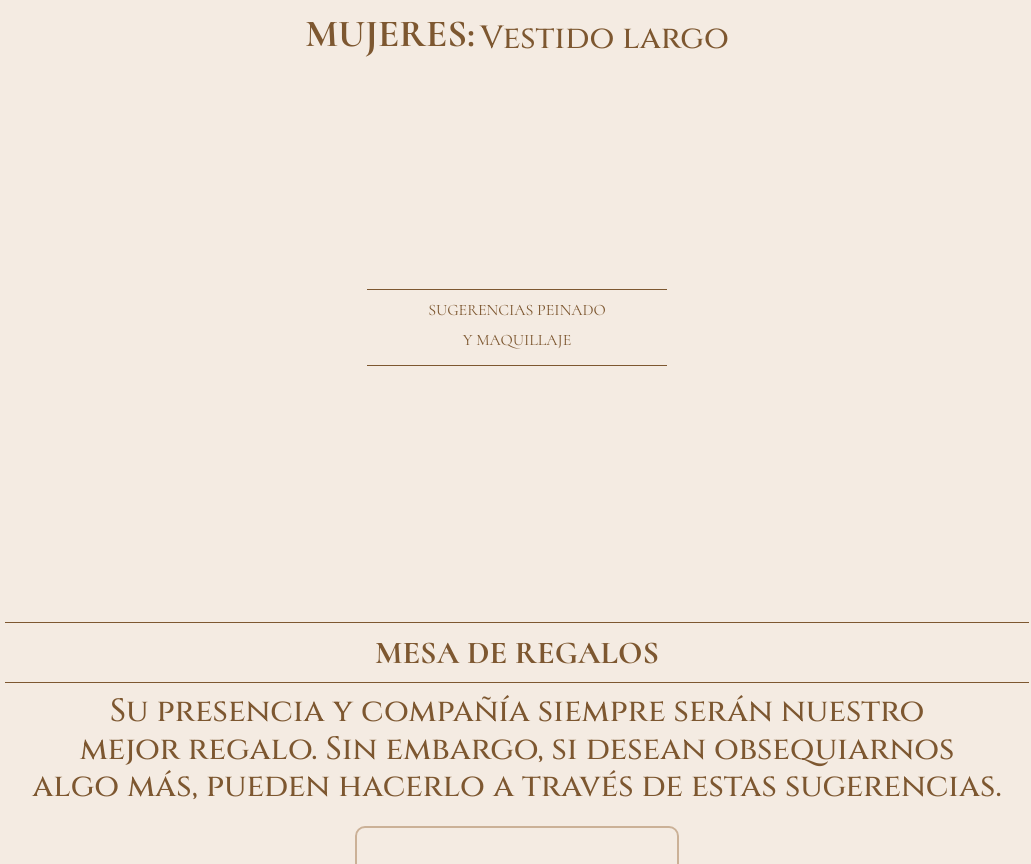
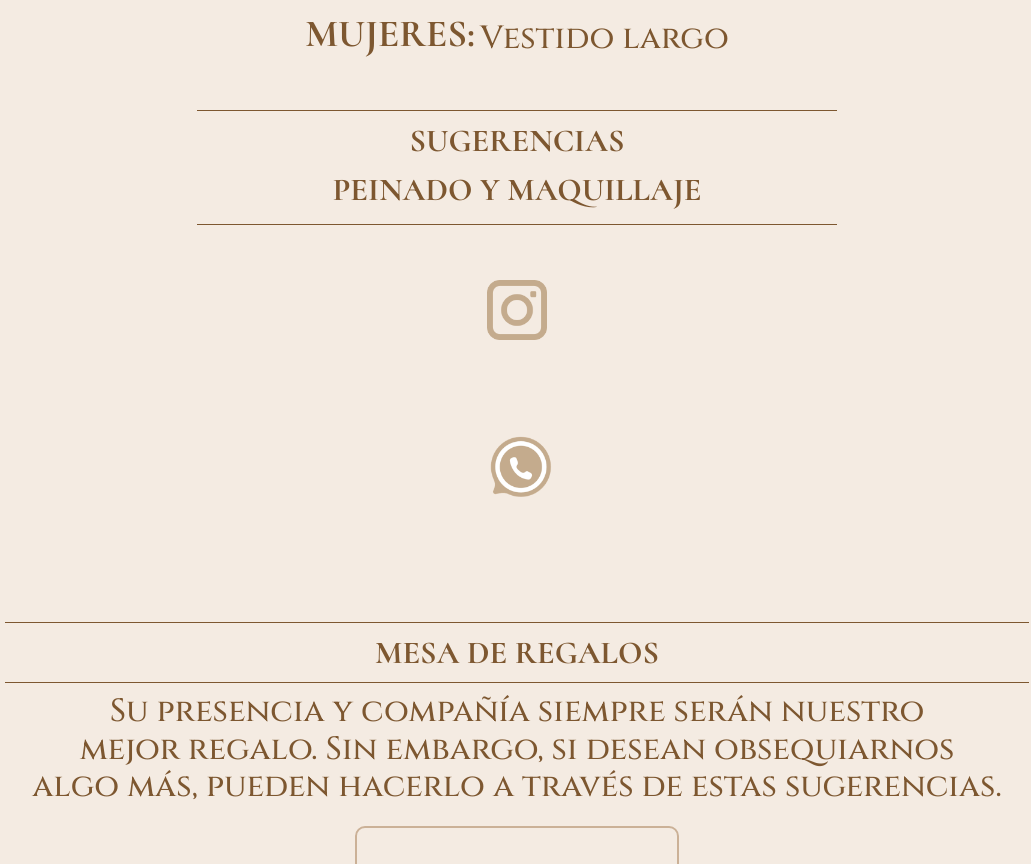
Before and after one commit to Duotech-Design/invitaciones, a React (Create React App) app: page /inicio in a window 1280 px wide. Shown: the part 4155-5019 px from the top of the page, without its empty margins (123-1154 px from the left). Built offline with nearby package versions, Linux system fonts and the light colour scheme; a web font is replaced by a local one.

Commit message:
agregar logo wa e insta

```diff
--- a/src/components/Sugerencias/Sugerencias.js
+++ b/src/components/Sugerencias/Sugerencias.js
@@ -1,5 +1,12 @@
 //import React from 'react';
 import { Box, Container, Typography } from "@mui/material";
+
+const styles = {
+  logo: {
+    maxWidth: "30%",
+    maxHeight: "30%"
+  }
+}
 
 const Sugerencias = () => {
   return (
@@ -17,15 +24,15 @@ const Sugerencias = () => {
     }}>
       <Box>
         <div
-          style={{ borderBottom: "0.3px solid #7D5730", width: "300px" }}
+          style={{ borderBottom: "0.3px solid #7D5730", width: "50vw" }}
         ></div>
       </Box>
-      <Typography variant="h14" sx={{ textAlign: "center" }}>
-        SUGERENCIAS PEINADO
+      <Typography variant="horaP" sx={{ textAlign: "center" }}>
+        SUGERENCIAS
       </Typography>
       <div>
-      <Typography variant="h14" sx={{ textAlign: "center" }}>
-        Y MAQUILLAJE
+      <Typography variant="horaP" sx={{ textAlign: "center" }}>
+      PEINADO Y MAQUILLAJE
       </Typography>
       </div>
 
@@ -33,11 +40,20 @@ const Sugerencias = () => {
       <div
         style={{
           borderBottom: "0.3px solid #7D5730",
-          width: "300px",
+          width: "50vw",
           marginTop: "5px",
         }}
       ></div>
-
+       <img
+          src="/img/instaLogo.png"
+          alt="Instagram" // Propiedad alt para describir la imagen
+          style={styles.logo}
+        />
+          <img
+          src="/img/waLogo.png"
+          alt="Whatsapp" // Propiedad alt para describir la imagen
+          style={styles.logo}
+        />
     </Container>
   );
 };
```
Also changed, not shown: public/img/instaLogo.png (added), public/img/waLogo.png (added).
